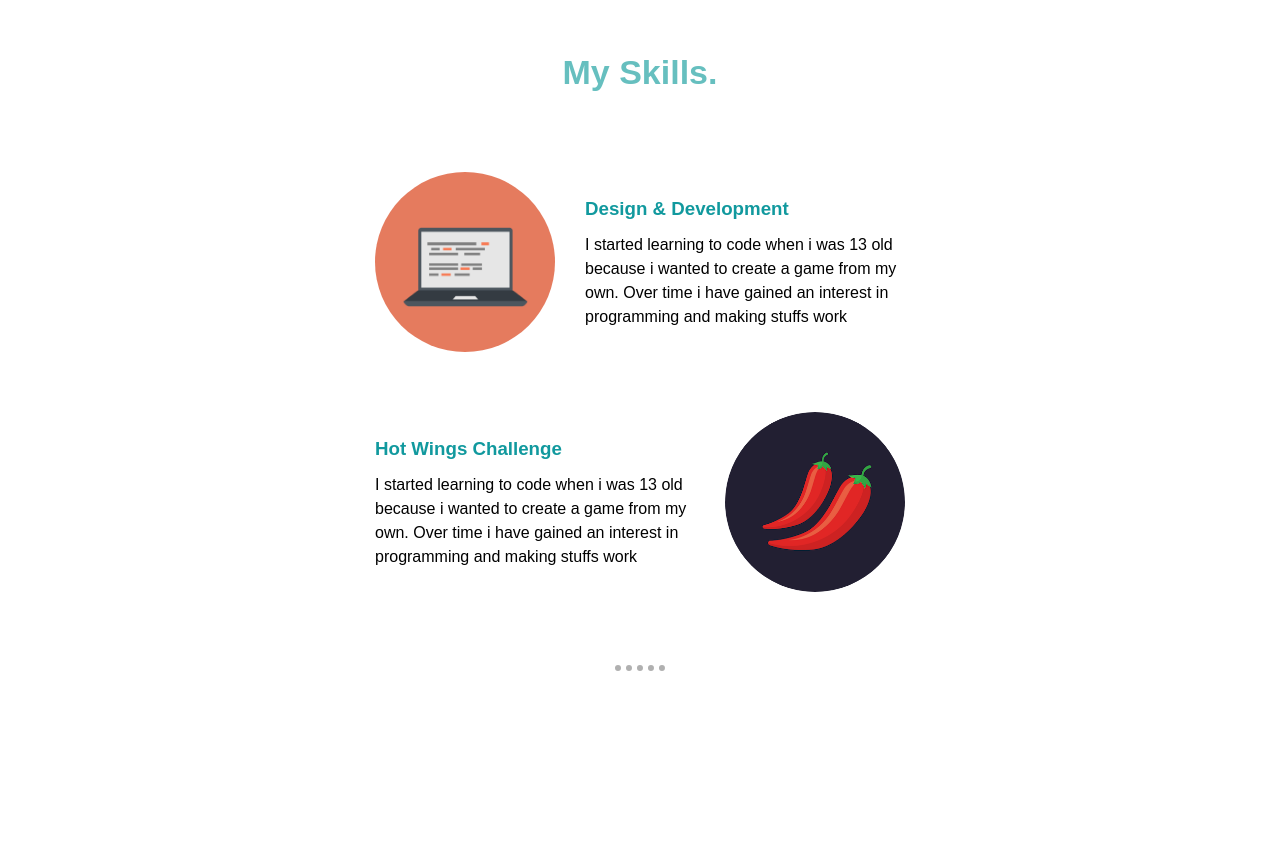
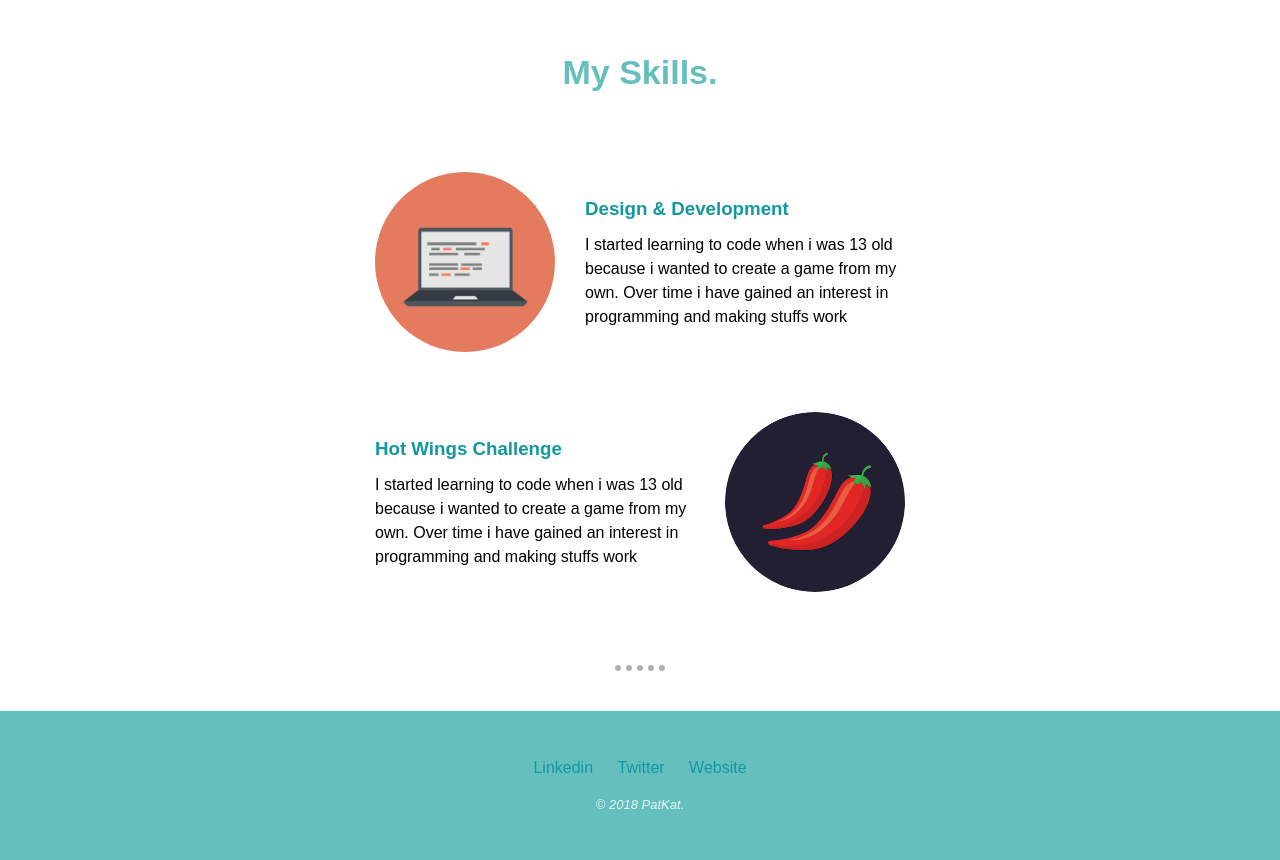
Before and after one commit to PatKat20/PatKat20.github.io, a plain HTML site: page index.html in a window 1280 px wide. Shown: the part 1270-2130 px from the top of the page. Before the commit the page ends 2081 px from the top, so only its background shows below. Drawn offline with Linux system fonts and the light colour scheme.

Commit message:
Added footer section and style

```diff
--- a/css/style.css
+++ b/css/style.css
@@ -11,13 +11,17 @@
     --text-color:#40514E;
 }
 
-body{
-    margin-bottom:100px;
-}
-
 img{
     max-width:100%;
     display:block;
+}
+
+ul{
+    list-style:none
+}
+
+a{
+    text-decoration: none;
 }
 
 #main-header{
@@ -168,35 +172,25 @@ img{
     padding:50px 0;
 }
 
-/* CSS animation */
-
-@keyframes move-right {
-    from{
-        transform: translateX(70%);
-    }
-    to{
-        transform: translateX(0);
-    }
+#footer{
+    text-align: center;
+    background-color:var(--primary-color);
+    padding:3em;
 }
 
-@keyframes move-left {
-    from{
-        transform: translateX(-70%);
-    }
-    to{
-        transform: translateX(0);
-    }
+.footer-ul li a{
+    color:var(--secundary-color);
+    padding:10px;
 }
 
-@keyframes fade{
-   from{
-       opacity:0;
-       transform:scale(0.9);
-   }
-   to{
-       opacity:1;
-       transform: scale(1);
-   }
+.footer-ul li{
+    margin-bottom:20px;
+}
+
+.footer-copy{
+    color:#EAF6F6;
+    font-size:13px;
+    font-style: italic;
 }
 
 /* Mobile */
@@ -235,12 +229,46 @@ img{
     .cloud-right{
         left:250px;
         top:10px;
-
+        animation: move-right 2s;
+        animation-iteration-count: 1;
     }
 
     .cloud-left{
         left:10px;
         top:170px;
-
+        animation: move-left 2s;
+        animation-iteration-count: 1;
     }
 }
+
+
+/* CSS animation */
+
+@keyframes move-right {
+    from{
+        transform: translateX(70%);
+    }
+    to{
+        transform: translateX(0);
+    }
+}
+
+@keyframes move-left {
+    from{
+        transform: translateX(-70%);
+    }
+    to{
+        transform: translateX(0);
+    }
+}
+
+@keyframes fade{
+   from{
+       opacity:0;
+       transform:scale(0.9);
+   }
+   to{
+       opacity:1;
+       transform: scale(1);
+   }
+}
--- a/index.html
+++ b/index.html
@@ -5,7 +5,7 @@
     <meta charset="UTF-8">
     <meta http-equiv="X-UA-Compatible" content="IE=edge">
     <meta name="viewport" content="width=device-width, initial-scale=1.0">
-    <title>.:PatKat WebSite:.</title>
+    <title>.: PatKat :.</title>
     <link rel="stylesheet" href="css/style.css">
      <!-- Fonts -->
      <link rel="preconnect" href="https://fonts.googleapis.com">
@@ -54,6 +54,16 @@
             </div>
         </section>
     </main>
+    <footer id="footer">
+        <ul class="footer-ul">
+            <li>
+                <a href="#">Linkedin</a>
+                <a href="#">Twitter</a>
+                <a href="#">Website</a>
+            </li>
+        </ul>
+        <p class="footer-copy">&copy; 2018 PatKat.</p>
+    </footer>
 </body>
 
 </html>
```
